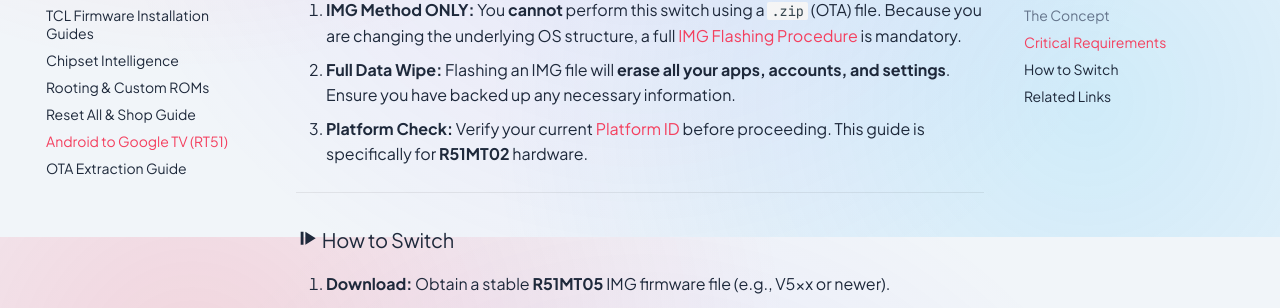
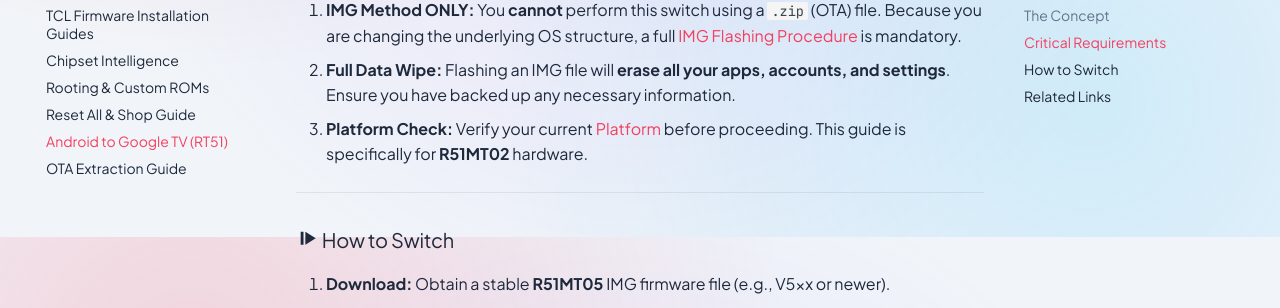
Before and after one commit to FaserF/TCL-Discussion-Telegram, an MkDocs documentation site: the page built from docs/rt51-gtv-switch.md, in a window 1280 px wide and 900 px high, scrolled down 521 px. Shown: the part 142-450 px from the top of the window. Built offline with MkDocs 1.6.1 and Material for MkDocs 9.7.7, drawn with Linux system fonts in a browser that asks for light colours; comment, search, counter and statistics services are not loaded.

```diff
--- a/docs/rt51-gtv-switch.md
+++ b/docs/rt51-gtv-switch.md
@@ -11,7 +11,7 @@ The hardware in R51MT02 and R51MT05 models is compatible enough that the R51MT05
 
 1.  **IMG Method ONLY:** You **cannot** perform this switch using a `.zip` (OTA) file. Because you are changing the underlying OS structure, a full [IMG Flashing Procedure](guides.md#how-to-flash-img-pkg) is mandatory.
 2.  **Full Data Wipe:** Flashing an IMG file will **erase all your apps, accounts, and settings**. Ensure you have backed up any necessary information.
-3.  **Platform Check:** Verify your current [Platform ID](guides.md#identify-your-firmware-platform) before proceeding. This guide is specifically for **R51MT02** hardware.
+3.  **Platform Check:** Verify your current [Platform](guides.md#identify-your-firmware-and-platform) before proceeding. This guide is specifically for **R51MT02** hardware.
 
 ---
 
```
